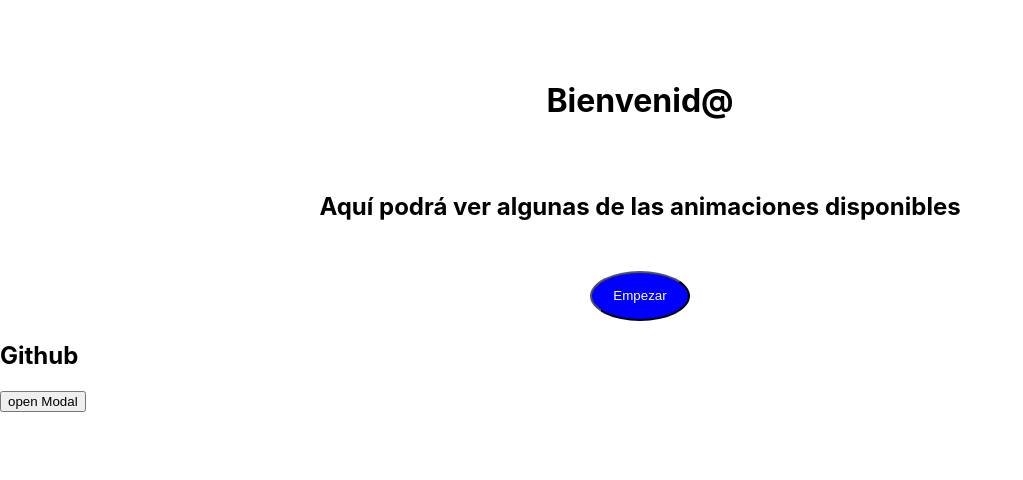
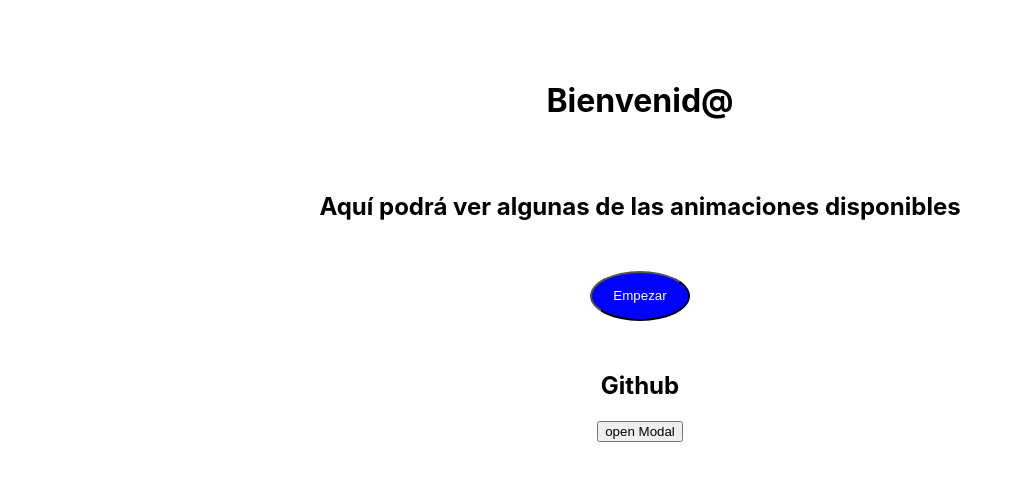
Before and after one commit to danugarri/react-animations-test, a React (Create React App) app: page / in a window 1280 px wide. Shown: the top 480 px of the page, without its empty margins (0-1023 px from the left). Built offline with nearby package versions, Linux system fonts and the light colour scheme; what react-animations would draw is missing.

Commit message:
correct css

```diff
--- a/src/App.js
+++ b/src/App.js
@@ -1,4 +1,4 @@
-import React, { useState } from 'react';
+import React from 'react';
 import { Modals } from './components/modals/Modals';
 import './App.css';
 import { Home } from './components/home/Home';
--- a/src/components/modals/Modals.jsx
+++ b/src/components/modals/Modals.jsx
@@ -12,7 +12,7 @@ export const Modals = (props) => {
     };
 
     return (
-        <div >
+        <div className='custom-modal'>
             <h2>Github</h2>
             <button onClick= {openModal}>open Modal</button>
             <GitHubModal isOpen= {isOpen} closeModal= {closeModal} >
--- a/src/components/modals/gitHubModal/GitHubModal.css
+++ b/src/components/modals/gitHubModal/GitHubModal.css
@@ -32,5 +32,5 @@
 .custom-modal {
     position:relative;
     text-align: center;
-    top: 20rem;
+    margin: 30px
 }
```
